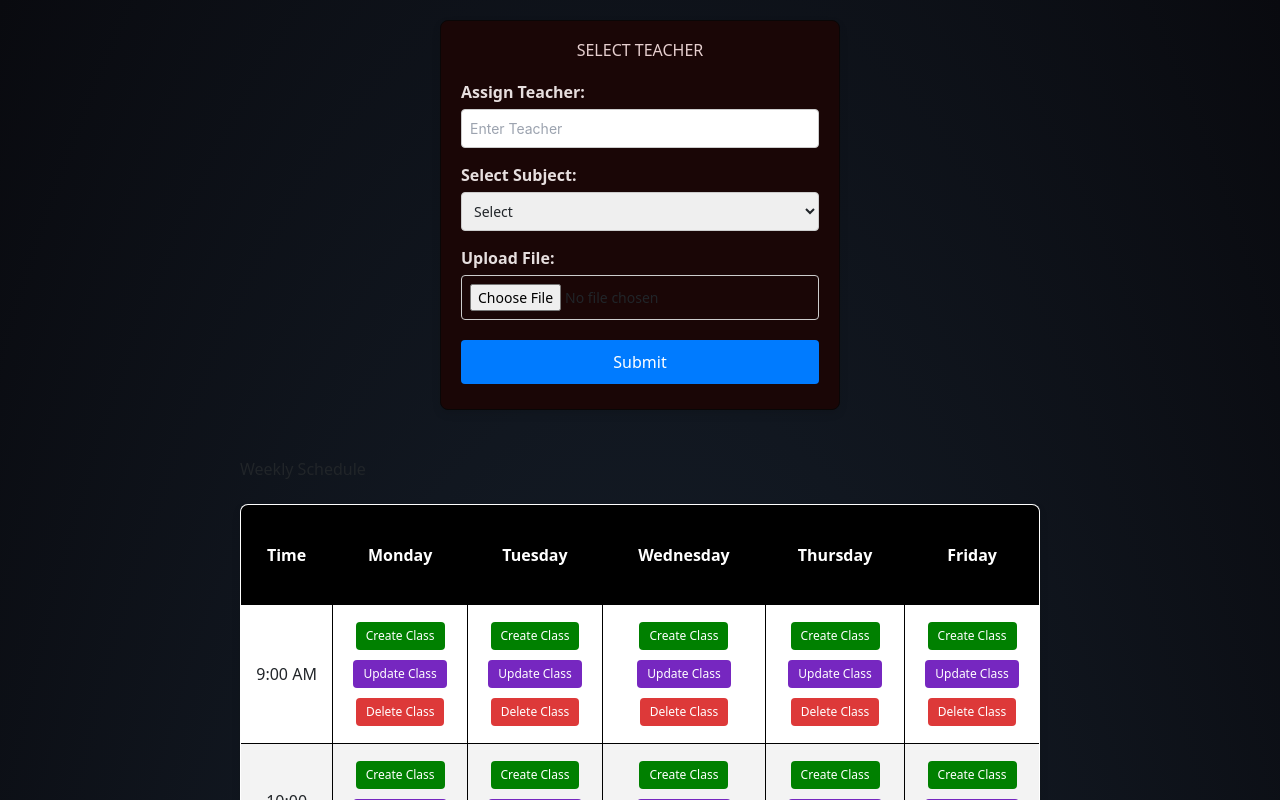
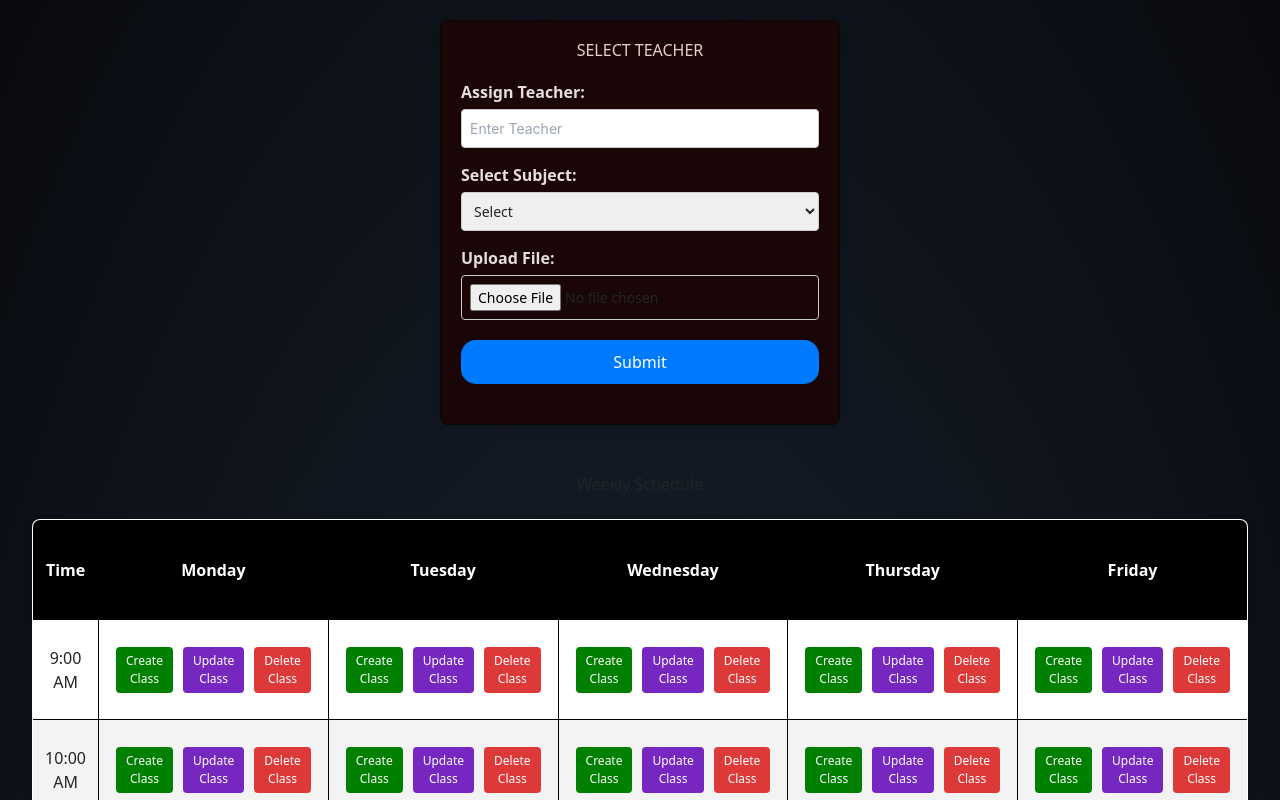
Before and after one commit to ItsRacoon/Classify, a React (Vite) app in the folder frontend/: page /Admin in a window 1280 px wide. Shown: the top 800 px of the page. Built offline with nearby package versions, Linux system fonts and the light colour scheme; sample sign-in values are in the browser's storage.

Commit message:
version 3.1

```diff
--- a/frontend/src/App.jsx
+++ b/frontend/src/App.jsx
@@ -7,7 +7,7 @@ import Cards from './Cards';
 import Teacher from './Teacher';
 import Admin from './Admin';
 import Teacher_assign from './Teacher_assign';
-import Teacher_Notes from './Teacher_Notes';
+import Teacher_notes from './Teacher_notes';
 import './index.css';
 import { BrowserRouter, Routes, Route, Navigate } from 'react-router-dom';
 
@@ -29,7 +29,7 @@ function App() {
         <Route path="/login" element={<Login />} />
         <Route path="/Cards" element={<Cards />} />
         <Route path="/Teacher_assign" element={<Teacher_assign />} />
-        <Route path="/Techer_Notes" element={<Teacher_Notes />} />
+        <Route path="/Teacher_notes" element={<Teacher_notes />} />
 
         {/* Protected Routes */}
         <Route
--- a/frontend/src/Navsec.jsx
+++ b/frontend/src/Navsec.jsx
@@ -12,7 +12,7 @@ const Navsec = () => {
         <Link to="/Teacher_assign"><span>Assignment</span></Link>
       </div>
       <div className="dashNavRight">
-        <Link to="/Teacher_Notes"><span>Notes</span></Link>
+        <Link to="/Teacher_notes"><span>Notes</span></Link>
       </div>
     </div>
   );
--- a/frontend/src/Teacher.jsx
+++ b/frontend/src/Teacher.jsx
@@ -100,22 +100,12 @@ const Teacher = () => {
     <Navsec />
 
 
-
-      {/* Table */}
     <div className="table-container">
   <h3 className="weekly-schedule">Weekly Schedule</h3>
   <table className="styled-table">
     <thead>
       <tr>
-              <th>Time</th>
-              <th>Monday</th>
-              <th>Tuesday</th>
-              <th>Wednesday</th>
-              <th>Thursday</th>
-              <th>Friday</th>
-            </tr>
-          </thead>
-          <tbody>
+        <th>Day</th>
         {[
           "9:00 AM",
           "10:00 AM",
@@ -125,30 +115,59 @@ const Teacher = () => {
           "2:00 PM",
           "3:00 PM",
           "4:00 PM",
-            ].map((time, rowIndex) => (
-              <tr key={rowIndex}>
-                <td>{time}</td>
-                {["Monday", "Tuesday", "Wednesday", "Thursday", "Friday"].map(
-                  (day) => (
-                    <td key={day} className="table-cell">
+        ].map((time, index) => (
+          <th key={index}>{time}</th>
+        ))}
+      </tr>
+    </thead>
+    <tbody>
+      {["Monday", "Tuesday", "Wednesday", "Thursday", "Friday"].map((day, dayIndex) => (
+        <tr key={day}>
+          <td>{day}</td>
+          {[
+            "9:00 AM",
+            "10:00 AM",
+            "11:00 AM",
+            "12:00 PM",
+            "1:00 PM",
+            "2:00 PM",
+            "3:00 PM",
+            "4:00 PM",
+          ].map((time) => (
+            <td key={time}>
               <div className="cell-content">
-                        {
+                {time === "1:00 PM" ? (
+                  // Display LUNCH letters for 1:00 PM
+                  dayIndex === 0
+                    ? "L"
+                    : dayIndex === 1
+                    ? "U"
+                    : dayIndex === 2
+                    ? "N"
+                    : dayIndex === 3
+                    ? "C"
+                    : dayIndex === 4
+                    ? "H"
+                    : ""
+                ) : (
                   <button
                     className="add-class-btn"
                     onClick={() => handleAddClassClick(day, time)}
                   >
                     View Class
                   </button>
-                        }
+                )}
               </div>
             </td>
-                  )
-                )}
+          ))}
         </tr>
       ))}
     </tbody>
   </table>
 </div>
+
+
+
 
       {/* Modal for adding or editing a class */}
       {modalVisible && (
@@ -156,8 +175,8 @@ const Teacher = () => {
           <form onSubmit={handleModalSubmit} className="modal-form">
             <h3> View Class Details</h3>
             <div className="classDetail">
-              <p>Subject :</p>
-              <p>Mode :</p>
+            <p>Subject : <span className="classStatus">Physics</span></p>
+              <p>Mode : <span className="classStatus">Offline</span></p>
             </div>
             <div className="button-container">
               <button type="submit" className="submit-btn">
--- a/frontend/src/Teacher_Notes.jsx
+++ b/frontend/src/Teacher_Notes.jsx
@@ -3,8 +3,7 @@ import Navsec from "./Navsec";
 import "./teacher.css";
 import Navbar from "./Navbar";
 
-
-const Teacher_Notes = () => {
+const Teacher_notes = () => {
   const [fileName, setFileName] = useState("");
   const [studentName, setStudentName] = useState("");
   const [subject, setSubject] = useState("");
@@ -23,26 +22,45 @@ const Teacher_Notes = () => {
 
   const handleSubmit = (event) => {
     event.preventDefault();
+    if (!studentName || !subject || !fileName) {
+      alert("All fields are required.");
+      return;
+    }
     console.log("Submitted Assignment Details:");
     console.log("Student Name:", studentName);
     console.log("Subject:", subject);
     console.log("File Name:", fileName);
-
-    // Add your form submission logic here
   };
 
   return (
     <div>
-        <Navbar />
-    <div className="teacher-container">
-
-      <h1>Notes</h1>
+      <Navbar />
+      <div className="teacher-container">
+        <Navsec />
+        <h1 className="NoteText">Notes</h1>
+        <form onSubmit={handleSubmit}>
 
 
+          <div>
+            <label>Upload File:</label>
+            <input
+              type="file"
+              onChange={handleFileChange}
+              required
+            />
+          </div>
 
-    </div>
+          <button type="submit">Submit</button>
+        </form>
+        {fileName && <p>Uploaded File: {fileName}</p>}
+        <div className="prevNotes">
+          <h2 className="NoteText">Previous Notes</h2>
+          <div className="sharedNotes"> </div>
+          </div>
+
+      </div>
     </div>
   );
 };
 
-export default Teacher_Notes;
+export default Teacher_notes;
--- a/frontend/src/teacher.css
+++ b/frontend/src/teacher.css
@@ -25,23 +25,11 @@
   margin-bottom: 20px;
 }
 
+.NoteText{
+  color: white;
+}
 
 
-
-button.submit-btn {
-  background-color: #007bff;
-  color: white;
-  border: none;
-  padding: 10px;
-  border-radius: 4px;
-  font-size: 16px;
-  cursor: pointer;
-  width: 100%;
-}
-
-button.submit-btn:hover {
-  background-color: #0056b3;
-}
 
 
 
@@ -54,18 +42,32 @@ button.submit-btn:hover {
   border-collapse: collapse;
   margin: 25px 0;
   font-size: 16px;
-  min-width: 800px;
+  width: 100%;
+  min-width: 1200px !important;/* Make the table span the full width */
   border: 1px solid #ddd;
   background-color: #fff;
   border-radius: 8px;
   overflow: hidden;
   box-shadow: 0 4px 8px rgba(0, 0, 0, 0.1);
+  border-left: 1px solid #ddd;
+  border-right: 1px solid #ddd;
+
+}
+
+
+.styled-table tr {
+  border-top: none;
+  border-bottom: none;
 }
 
 .styled-table th,
 .styled-table td {
   text-align: center;
   padding: 12px;
+  width: auto; /* Adjust width dynamically */
+  box-sizing: border-box;
+  border-left: 1px solid #ddd;
+  border-right: 1px solid #ddd; /* Include padding and border in width calculation */
 }
 
 .styled-table th {
@@ -75,8 +77,20 @@ button.submit-btn:hover {
 }
 
 .styled-table tr:nth-of-type(even) {
-  background-color: #f3f3f3;
+  background-color: #393535;
 }
+.styled-table tr:nth-of-type(odd) {
+  background-color: #ffffff;
+}
+
+
+.table-cell .cell-content {
+  display: flex;
+  justify-content: center;
+  align-items: center;
+  height: 100%; /* Ensure cell content is vertically aligned */
+}
+
 
 .add-class-btn {
   background-color: #28a745;
@@ -162,6 +176,9 @@ button {
   margin: 5px 0;
 }
 
+.classStatus{
+  color: rgb(65, 65, 65);
+}
 
 
 /* Button-specific classes */
@@ -178,7 +195,6 @@ button {
   position: fixed;
   top: 0;
   left: 0;
-
   width: 100%;
   height: 100%;
   background: rgba(0, 0, 0, 0.5); /* Semi-transparent background */
@@ -188,25 +204,28 @@ button {
 }
 
 .modal-form {
-  padding-left: 50px;
-  padding-right: 50px;
+  padding-left: 100px;
+  padding-right: 100px;
   background-color: white;
   padding: 20px;
   border-radius: 10px;
-  width: 300px;
+  height: 350px;
+  width: 650px;
 }
 
 .modal-form .form-group {
-  margin-bottom: 15px;
+  margin-bottom: 20px;
 }
+h3{
+  text-align: center;
+}
+.submit-btn {
+  border-radius: 15px !important;
+  background-color: #007bff !important;
+  margin-bottom: 20px;
 
-
-
-.submit-btn {
-  border-radius: 8px;
-  background-color: #007bff;
 }
 
 .submit-btn:hover {
-  background-color: #0056b3;
+  background-color: #0056b3 !important;
 }
```
Also changed, not shown: frontend/src/teacher_notes.css (added). Lines whose indentation alone changed are shown as unchanged.
